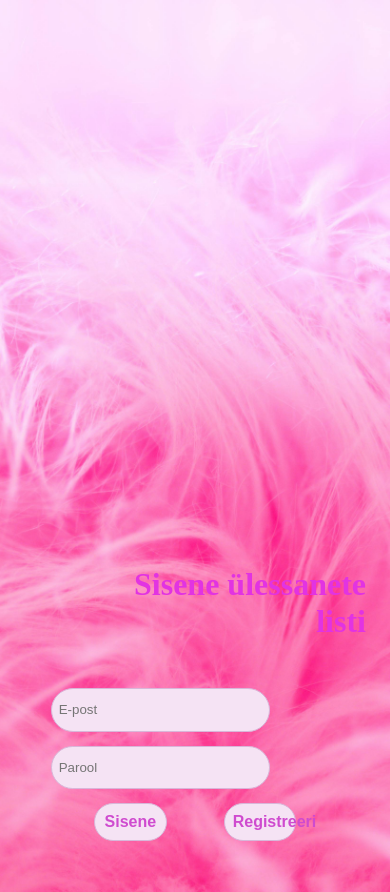
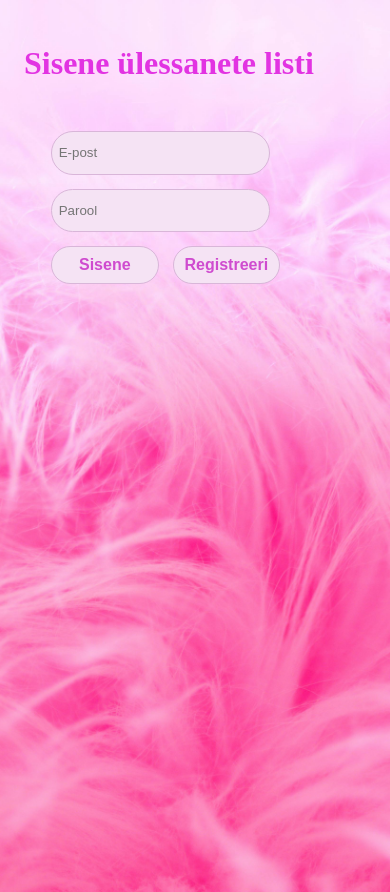
Before and after one commit to mairitikk/Back-End-New, a React (Vite) app in the folder front_end/: page / in a window 390 px wide. Built offline with nearby package versions, Linux system fonts and the light colour scheme; a web font is replaced by a local one.

Commit message:
login component changes

```diff
--- a/front_end/src/styles/LoginComponent.module.css
+++ b/front_end/src/styles/LoginComponent.module.css
@@ -10,9 +10,9 @@
     /* Adjust breakpoint as needed */
     .container {
         display: flex;
-        flex-direction: column-reverse;
+        flex-direction: column;
         /* Align items to the end (right) */
-        align-items: flex-end;
+        align-items: flex-start;
     }
 
     .loginContainer {
@@ -24,12 +24,12 @@
 
     .logTitel {
         margin-left: 0;
-        text-align: right;
+        text-align: left;
         /* Align title to the right */
     }
 }
 .logTitel{
-    margin-left: 65px;
+    margin-left: 0px;
 }
 
 .loginForm input {
@@ -62,9 +62,9 @@
     border-radius: 1.25em;
     cursor: pointer;
     outline: none;
-    width: 25%;
+    width: 37%;
     font-size: medium;
     margin: 7px;
-    margin-left: 50px;
+
     font-weight: bold;
 }
```
